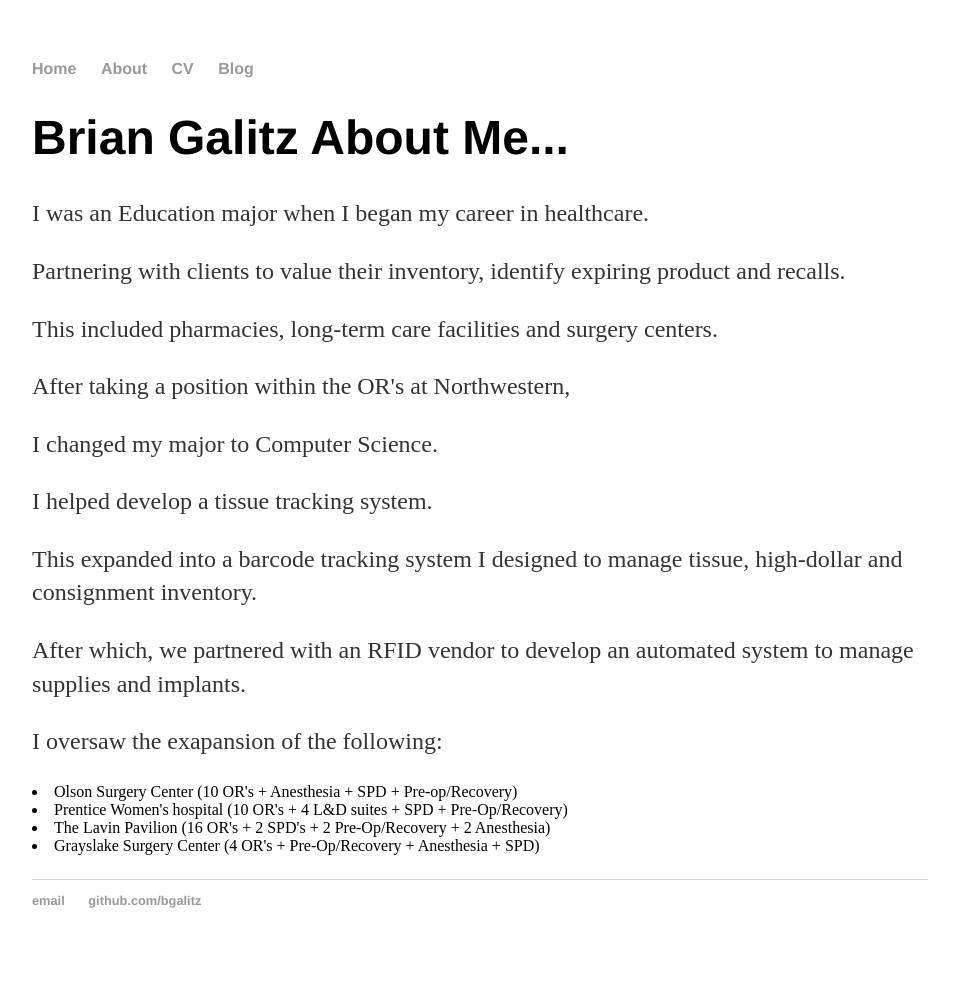
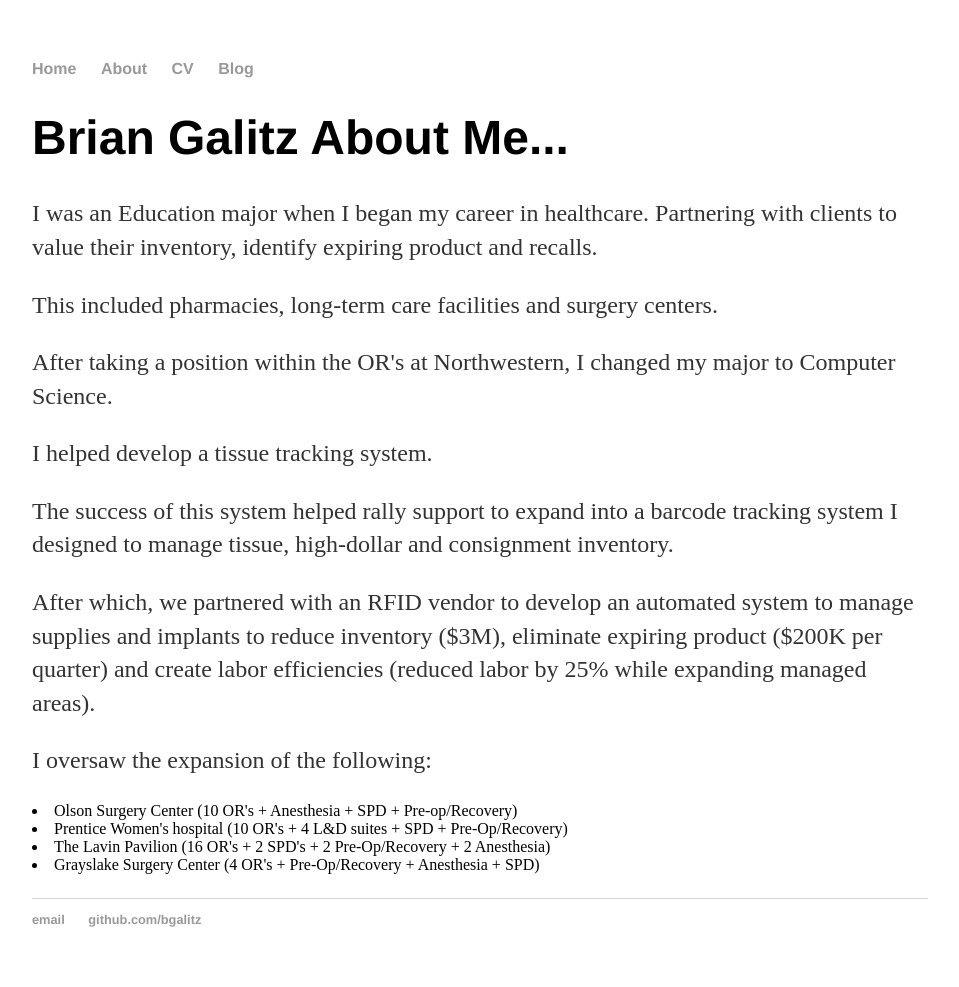
Before and after one commit to bgalitz/bgalitz.github.io, a Jekyll site: the page built from about/index.html, in a window 1280 px wide. Shown: the whole page, without its empty margins (160-1119 px from the left). Built offline with Jekyll 4.4.1, drawn with Linux system fonts in a browser that asks for light colours.

Commit message:
Update index.html

```diff
--- a/about/index.html
+++ b/about/index.html
@@ -4,15 +4,14 @@
 ---
 
 <div class="blurb">
-        <p>I was an Education major when I began my career in healthcare.</p>
-        <p>Partnering with clients to value their inventory, identify expiring product and recalls.</p>
+        <p>I was an Education major when I began my career in healthcare. Partnering with clients to value their inventory, identify expiring product and recalls.</p>
         <p>This included pharmacies, long-term care facilities and surgery centers.</p>
-        <p>After taking a position within the OR's at Northwestern,</p>
-        <p>I changed my major to Computer Science.</p>
+        <p>After taking a position within the OR's at Northwestern, I changed my major to Computer Science.</p>
         <p>I helped develop a tissue tracking system.</p>
-        <p>This expanded into a barcode tracking system I designed to manage tissue, high-dollar and consignment inventory.</p>
-        <p>After which, we partnered with an RFID vendor to develop an automated system to manage supplies and implants.</p>
-        <p>I oversaw the exapansion of the following:
+        <p>The success of this system helped rally support to expand into a barcode tracking system I designed to manage tissue, high-dollar and consignment inventory.</p>
+        <p>After which, we partnered with an RFID vendor to develop an automated system to manage supplies and implants
+                to reduce inventory ($3M), eliminate expiring product ($200K per quarter) and create labor efficiencies (reduced labor by 25% while expanding managed areas).</p>
+        <p>I oversaw the expansion of the following:
                 <li>Olson Surgery Center (10 OR's + Anesthesia + SPD + Pre-op/Recovery)</li>
                 <li>Prentice Women's hospital (10 OR's + 4 L&D suites + SPD + Pre-Op/Recovery)</li>
                 <li>The Lavin Pavilion (16 OR's + 2 SPD's + 2 Pre-Op/Recovery + 2 Anesthesia)</li>
```
